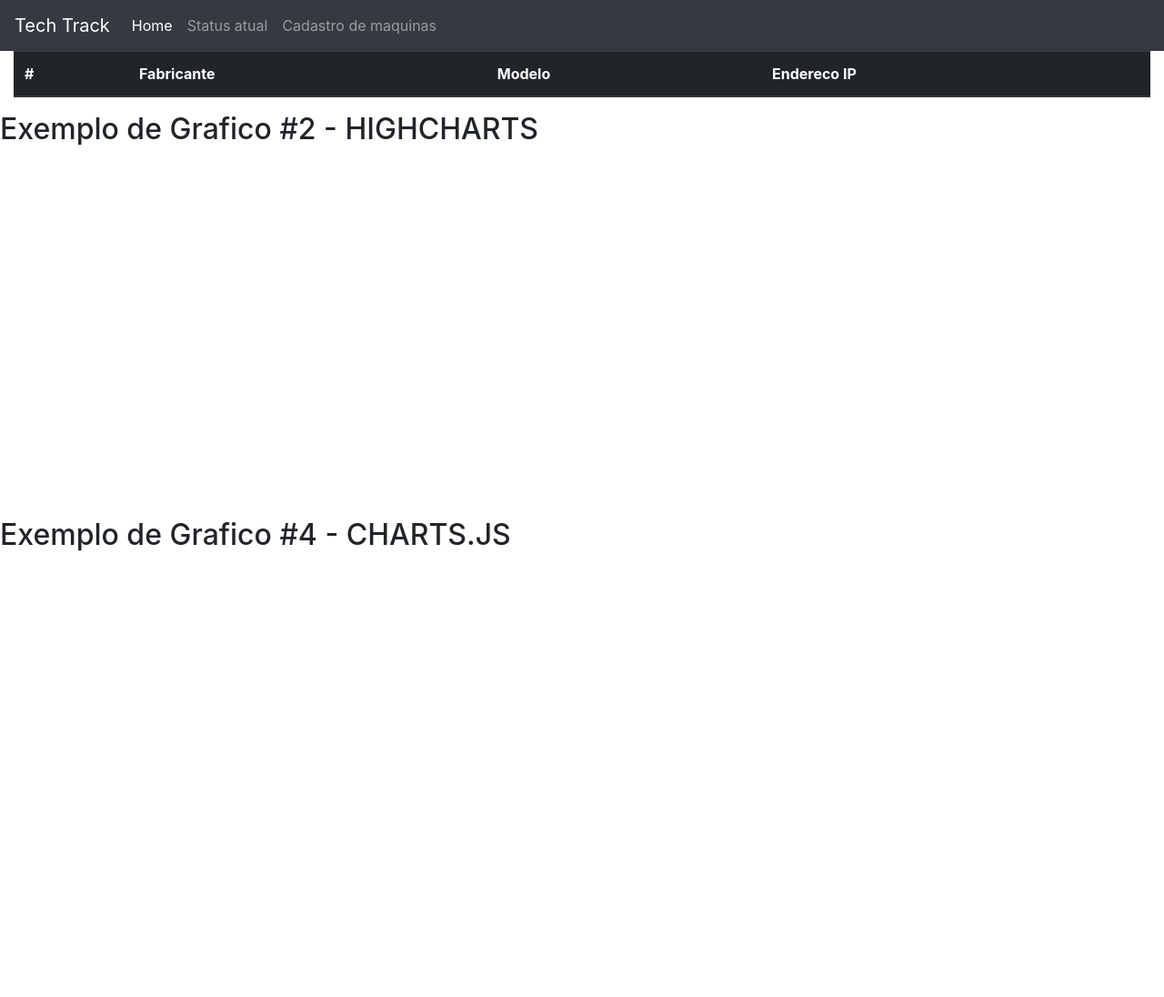
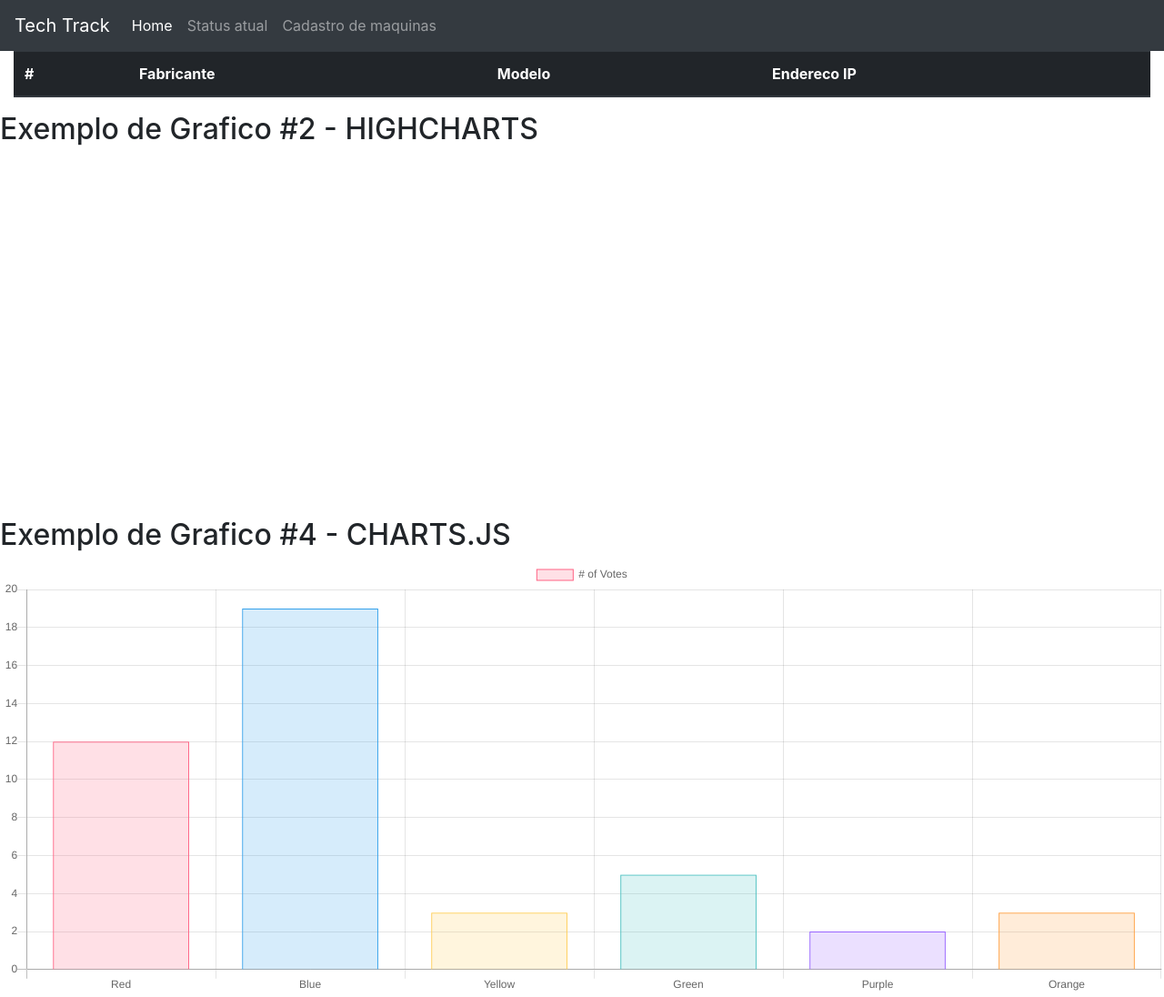
Before and after one commit to ericbls/tech_track, a plain HTML site: page frontend/graficos.html in a window 1280 px wide. Shown: the whole page at 91% size. Before the commit the page ends 800 px from the top, so only its background shows below. Drawn offline with nearby package versions, Linux system fonts and the light colour scheme; no server answers.

Commit message:
Adicinando arquivo da página dos grágicos

```diff
--- a/frontend/gráficos.html
+++ b/frontend/graficos.html
@@ -50,6 +50,6 @@
         <script src="https://code.highcharts.com/highcharts.js"></script>
         <script src="https://cdnjs.cloudflare.com/ajax/libs/Chart.js/2.8.0/Chart.min.js"></script>
         <script src="https://code.jquery.com/jquery-3.2.1.min.js"></script>
-        <script src="js/graficos_teste.js"></script>
+        <script src="js/graficos.js"></script>
 	</body>
 </html>
```
